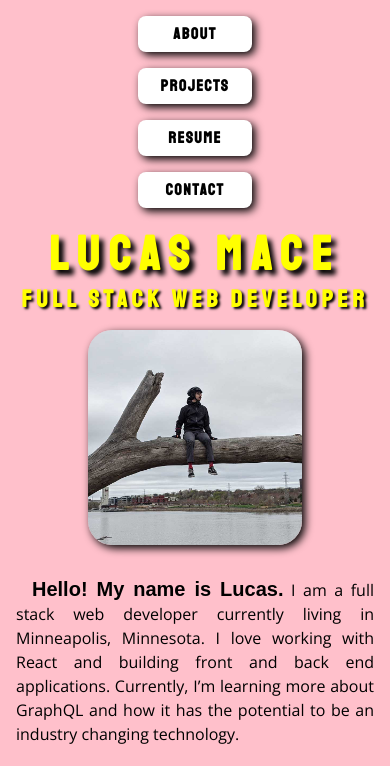
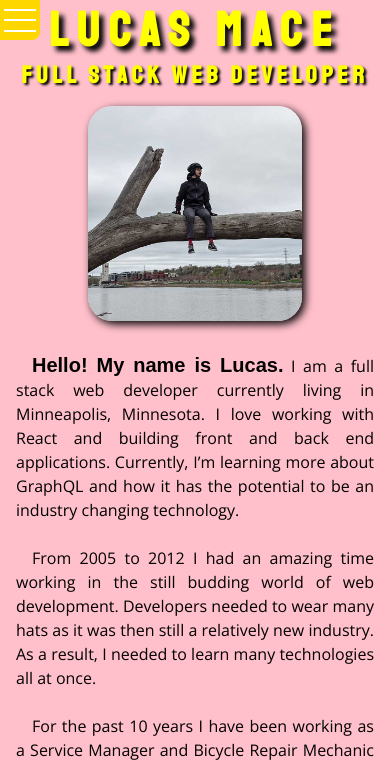
Before and after one commit to macemke4130/Portfolio, a website: page public/index.html in a window 390 px wide. Both pictures are taken after a click on the element "Color Mode". Shown: the top 766 px of the page. Drawn offline with nearby package versions, Linux system fonts and the light colour scheme.

Commit message:
Nav turns on in mobile

```diff
--- a/public/index.html
+++ b/public/index.html
@@ -13,13 +13,18 @@
 </head>
 
 <body>
+    <div id="hamburger" onclick="menuToggle()">
+        <div class="line"></div>
+        <div class="line"></div>
+        <div class="line"></div>
+    </div>
     <header>
-        <div id="mode-toggle" onclick="toggle()">Color Mode</div>
+        <div id="mode-toggle" onclick="styleToggle()">Color Mode</div>
         <nav>
-            <a href="/">About</a>
-            <a href="projects.html">Projects</a>
-            <a href="resume.html">Resume</a> <!-- Resume page with option to download -->
-            <a href="contact.html">Contact</a>
+            <a href="#">About</a>
+            <a href="#">Projects</a>
+            <a href="#">Resume</a> <!-- Resume page with option to download -->
+            <a href="#">Contact</a>
         </nav>
         <h1>Lucas Mace</h1>
         <h2>Full Stack Web Developer</h2>
--- a/public/index.js
+++ b/public/index.js
@@ -1,15 +1,18 @@
 console.log("Thanks for looking!");
 
-let mode = 0;
 const button = document.getElementById("mode-toggle");
 const body = document.body;
 const h1 = document.getElementsByTagName("h1")[0];
 const h2 = document.getElementsByTagName("h2")[0];
 const p = document.getElementsByTagName("p");
 const link = document.getElementsByClassName("white-link")[0];
+const nav = document.getElementsByTagName("nav")[0];
+const hamburger = document.getElementById("hamburger");
 
-const toggle = () => {
-    if (mode === 0) {
+const mediaQuery = window.matchMedia('(min-width: 850px)');
+
+const styleToggle = () => {
+    if (button.innerHTML === "Color Mode") {
         toggleColor();
     } else {
         toggleDark();
@@ -23,6 +26,13 @@ const toggleColor = () => {
     h1.style.color = "yellow";
     h2.style.color = "yellow";
     link.style.color = "black";
+    hamburger.style.backgroundColor = "gold";
+
+    if (nav.style.display != "flex") {
+        nav.style.backgroundColor = "pink";
+    } else {
+        nav.style.backgroundColor = "gold";
+    }
 
     for (let i = 0; i < p.length; i++) {
         p[i].style.color = "black";
@@ -36,8 +46,29 @@ const toggleDark = () => {
     h1.style.color = "white";
     h2.style.color = "white";
     link.style.color = "white";
+    hamburger.style.backgroundColor = "slategray";
+    nav.style.backgroundColor = "darkslategray";
 
     for (let i = 0; i < p.length; i++) {
         p[i].style.color = "white";
     }
 }
+
+let mobileMenu = 0;
+
+const menuToggle = () => {
+    if (nav.style.display != "flex") {
+        nav.style.display = "flex";
+    } else {
+        nav.style.display = "none";
+    }
+}
+
+// const windowSize = (e) => {
+//   if (e.matches) {
+//     nav.style.display = "flex";
+//   }
+// }
+
+// mediaQuery.addListener(windowSize);
+// windowSize(mediaQuery);
--- a/public/styles.css
+++ b/public/styles.css
@@ -2,6 +2,26 @@
     margin: 0;
     padding: 0;
     font-family: sans-serif;
+}
+
+#hamburger {
+    display: none;
+    position: absolute;
+    top: 0;
+    left: 0;
+    width: 2.5em;
+    height: 2.5em;
+    background-color: slategray;
+    border-bottom-right-radius: 0.5em;
+
+    transition-duration: 500ms;
+    transition-timing-function: ease-in-out;
+}
+
+.line {
+    height: 2px;
+    width: 80%;
+    background-color: white;
 }
 
 body {
@@ -32,17 +52,6 @@ h1, h2 {
     transition-duration: 100ms;
 }
 
-.rainbow {
-    font-family: 'Staatliches', sans-serif;
-    color: pink;
-    text-shadow: 0.1em 0.1em 0.1em black;
-    letter-spacing: 0.2em;
-    text-align: center;
-
-    transition-timing-function: ease-in-out;
-    transition-duration: 100ms;
-}
-
 h1:hover, h2:hover {
     letter-spacing: normal;
 }
@@ -60,6 +69,9 @@ nav {
     flex-direction: row;
     justify-content: space-around;
     width: 50%;
+
+    transition-duration: 500ms;
+    transition-timing-function: ease-in-out;
 }
 
 nav a, #mode-toggle {
@@ -151,10 +163,23 @@ p {
         -ms-user-select: none;
         user-select: none;
     }
+
+    #hamburger {
+        z-index: 1;
+        display: flex;
+        flex-direction: column;
+        justify-content: space-evenly;
+        align-items: center;
+        cursor: pointer;
+    }
+
     nav {
+        display: none;
+        width: 100%;
+        height: 100vh;
         flex-direction: column;
         align-items: center;
-        padding: 0.5em;
+        background-color: slategray;
     }
 
     nav a {
```
